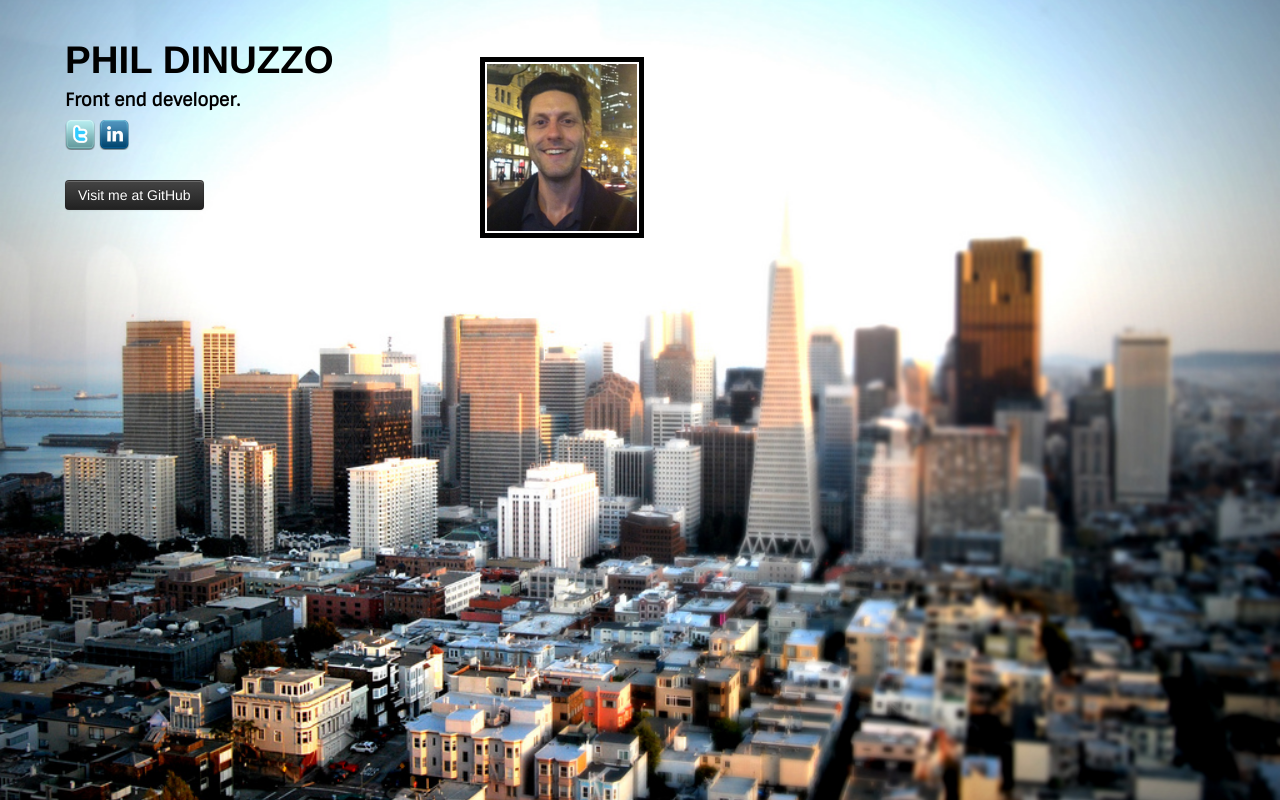
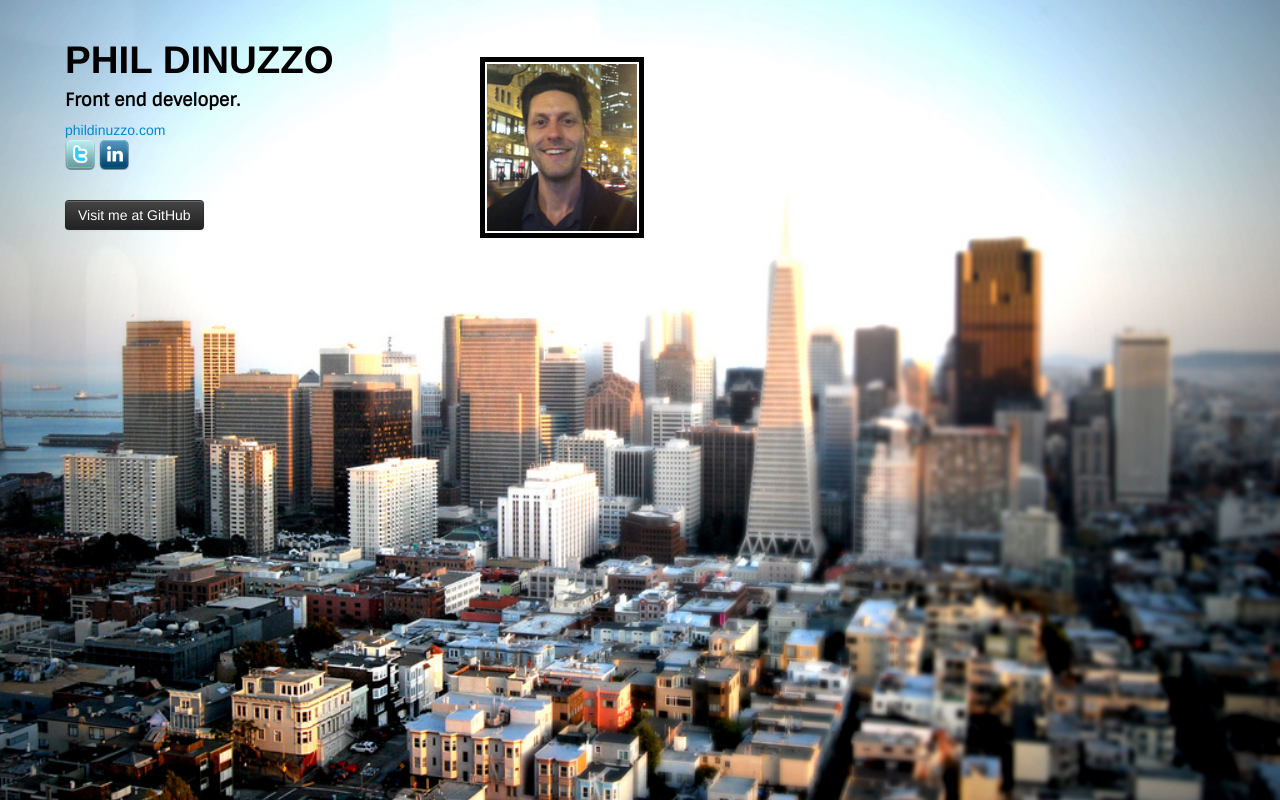
Before and after one commit to phildinuzzo/phildinuzzo.github.com, a plain HTML site: page index.html in a window 1280 px wide. Drawn offline with Linux system fonts and the light colour scheme.

Commit message:
Update index.html

```diff
--- a/index.html
+++ b/index.html
@@ -20,6 +20,7 @@
 	<div class="span4 leftside">
 	<h1>PHIL DINUZZO</h1>
 	<h4 id="font">Front end developer.  </h4>
+	<a href="http://www.phildinuzzo.com">phildinuzzo.com</a>
 
 
 	<ul id="social">
```
